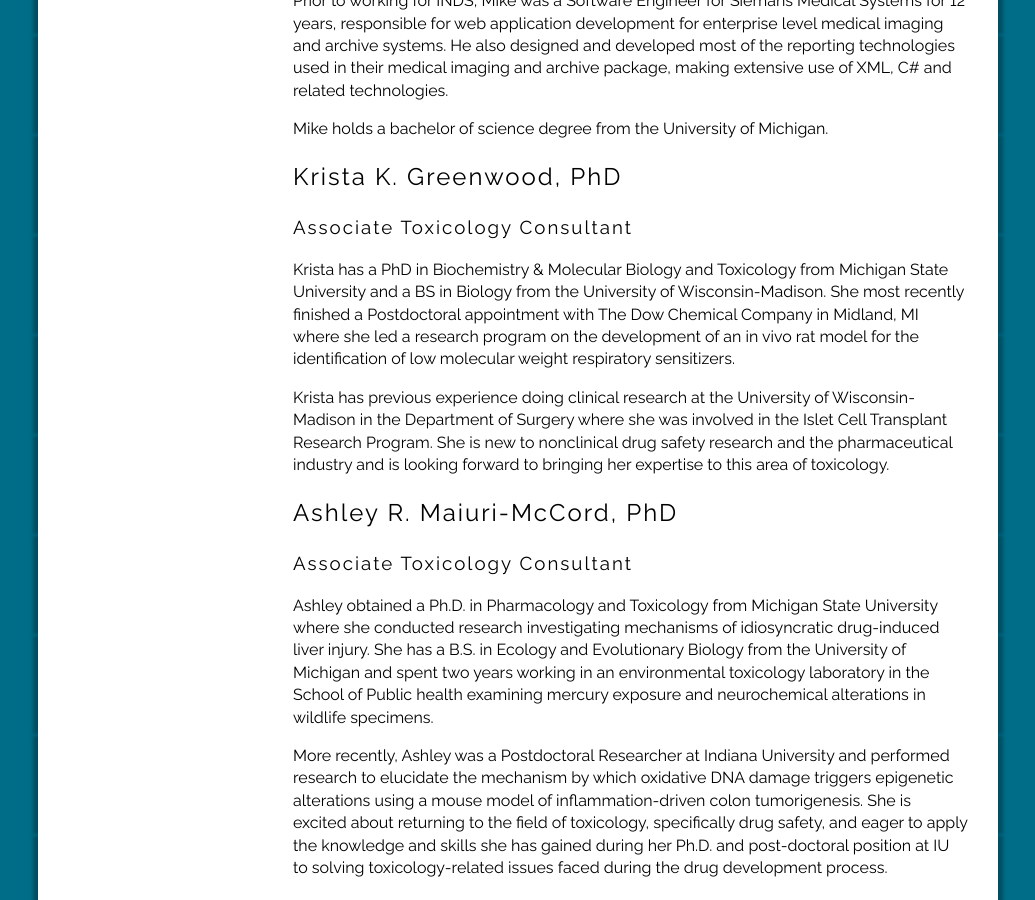
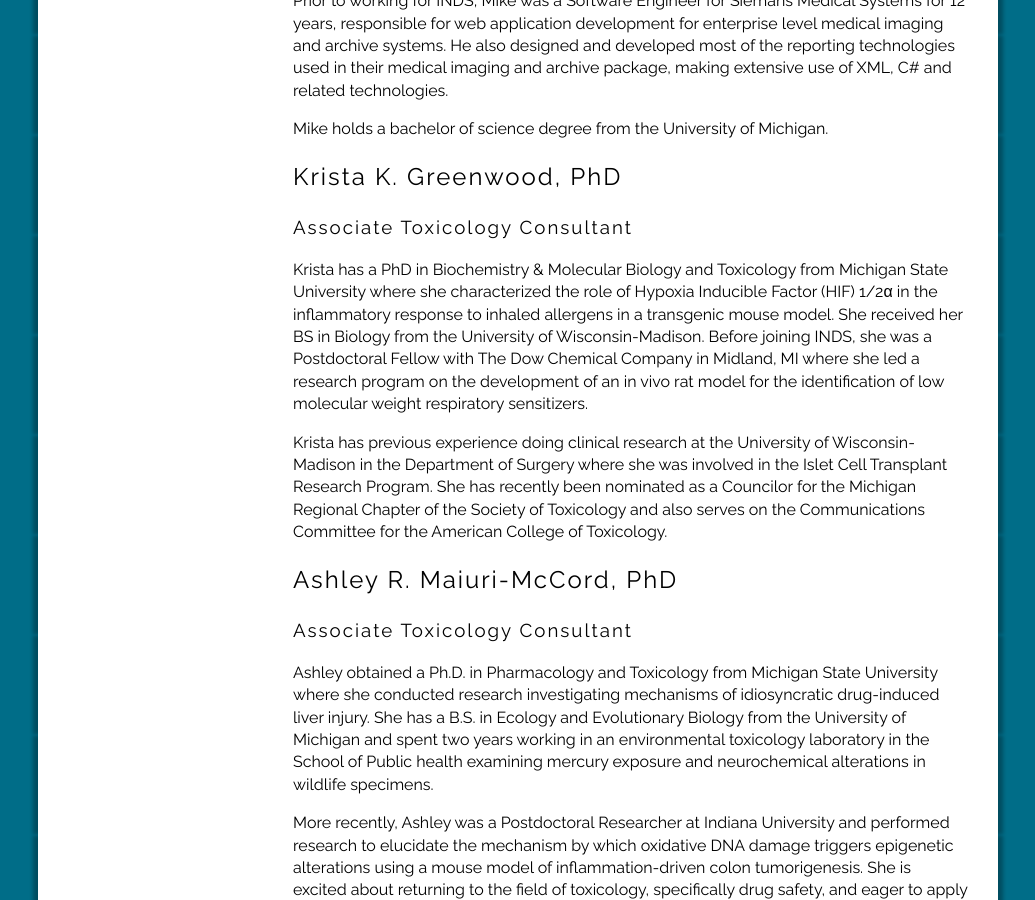
Before and after one commit to inds-inc/inds-inc.github.io, a Jekyll site: the page built from about.md, in a window 1280 px wide and 900 px high, scrolled down 3173 px. Shown: the whole window, without its empty margins (122-1157 px from the left). Built offline with Jekyll 4.4.1, drawn with Linux system fonts in a browser that asks for light colours; comment, search, counter and statistics services are not loaded.

Commit message:
update Krista's bio

```diff
--- a/about.md
+++ b/about.md
@@ -168,17 +168,20 @@
 ### Associate Toxicology Consultant
 
 Krista has a PhD in Biochemistry & Molecular Biology and Toxicology from
-Michigan State University and a BS in Biology from the University of
-Wisconsin-Madison. She most recently finished a Postdoctoral appointment
-with The Dow Chemical Company in Midland, MI where she led a research
-program on the development of an in vivo rat model for the
-identification of low molecular weight respiratory sensitizers.
+Michigan State University where she characterized the role of Hypoxia
+Inducible Factor (HIF) 1/2&alpha; in the inflammatory response to inhaled
+allergens in a transgenic mouse model. She received her BS in Biology
+from the University of Wisconsin-Madison. Before joining INDS, she was a
+Postdoctoral Fellow with The Dow Chemical Company in Midland, MI where
+she led a research program on the development of an in vivo rat model
+for the identification of low molecular weight respiratory sensitizers.
 
 Krista has previous experience doing clinical research at the University
 of Wisconsin-Madison in the Department of Surgery where she was involved
-in the Islet Cell Transplant Research Program. She is new to nonclinical
-drug safety research and the pharmaceutical industry and is looking
-forward to bringing her expertise to this area of toxicology.
+in the Islet Cell Transplant Research Program. She has recently been
+nominated as a Councilor for the Michigan Regional Chapter of the
+Society of Toxicology and also serves on the Communications Committee
+for the American College of Toxicology.
 
 Ashley R. Maiuri-McCord, PhD
 ----------------------------
```
